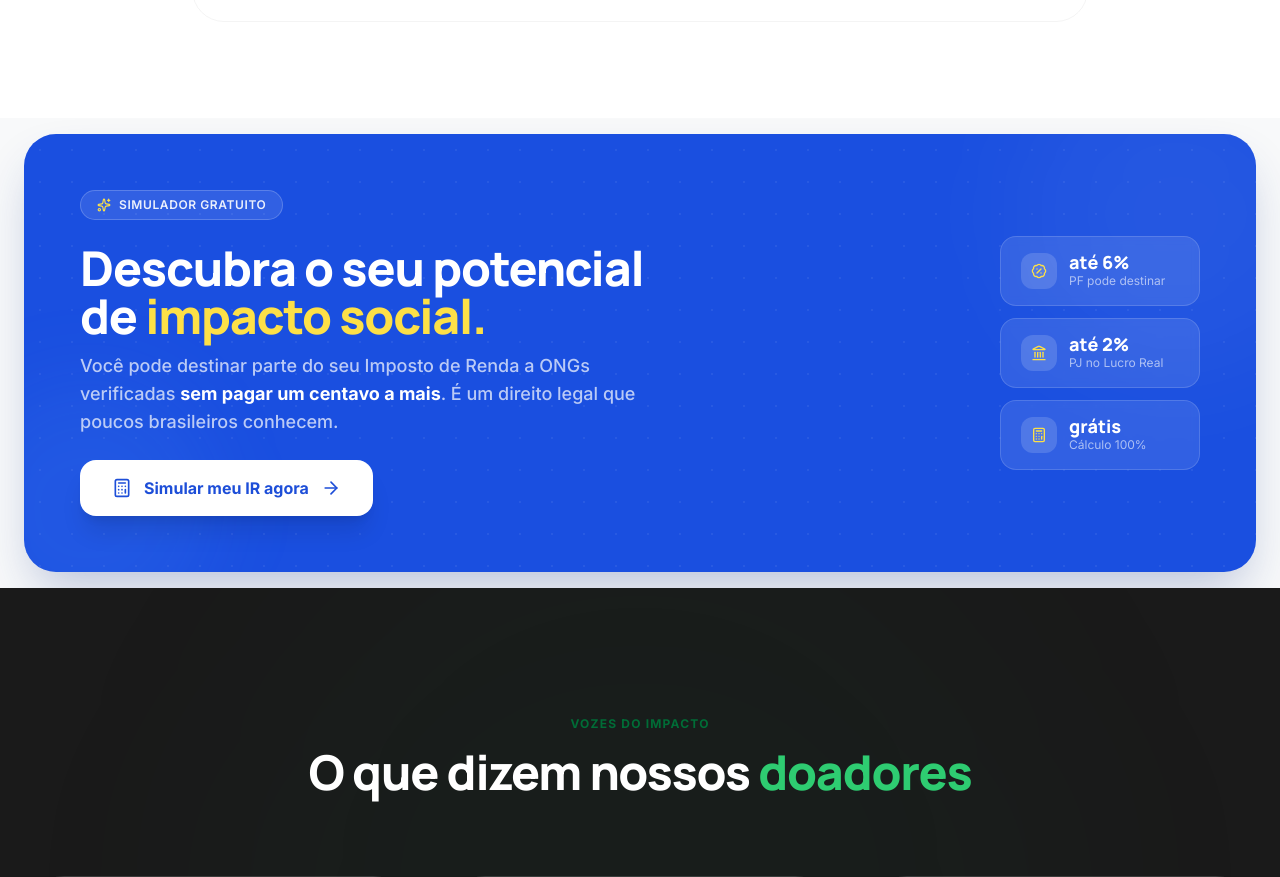
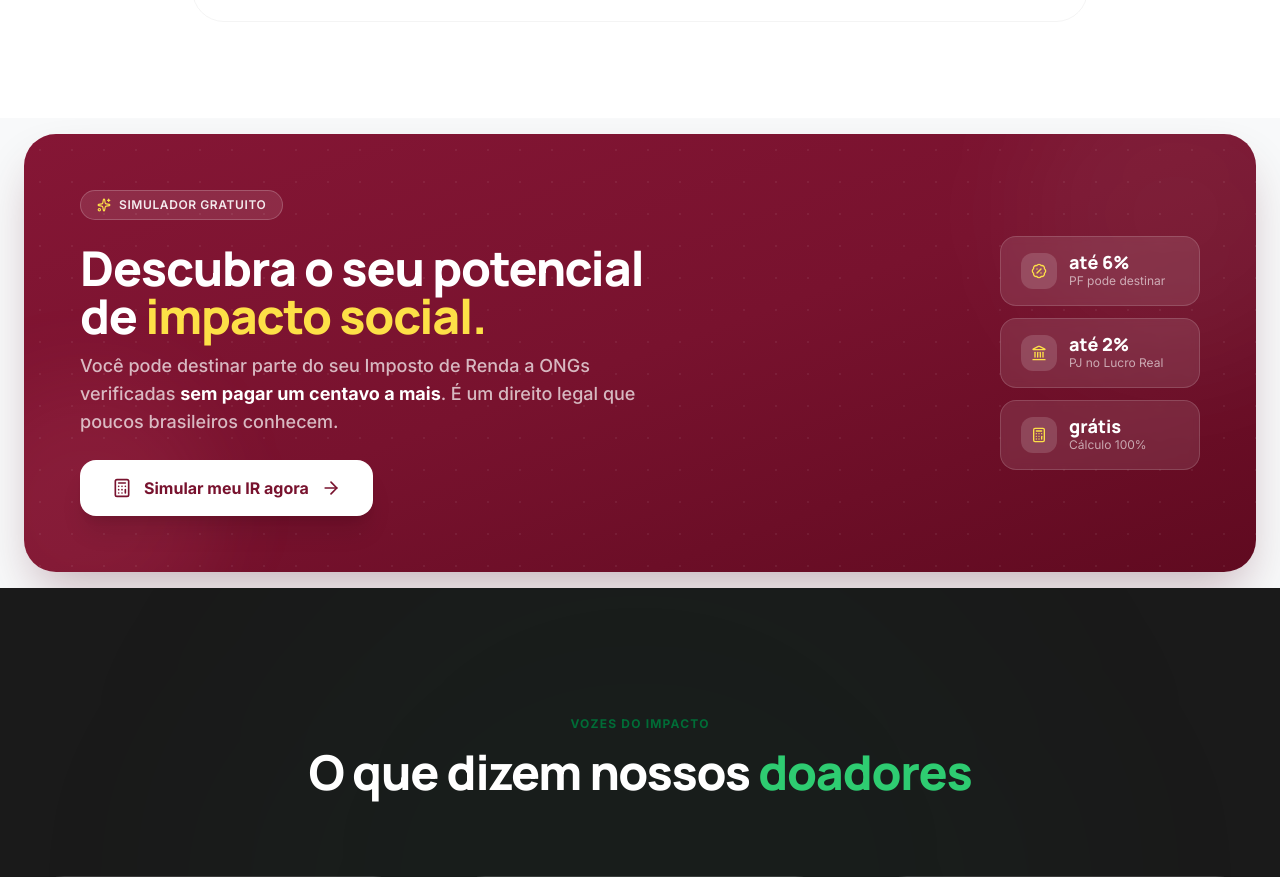
Before and after one commit to danilodias-dev/DoaHub-TCC, a React (Vite) app: page / in a window 1280 px wide. Shown: the part 2440-3317 px from the top of the page. Built offline with nearby package versions, Linux system fonts and the light colour scheme.

Commit message:
style: atualiza cores do SimulatorCTA para a paleta vinho

```diff
--- a/src/components/ui/SimulatorCTA.jsx
+++ b/src/components/ui/SimulatorCTA.jsx
@@ -21,12 +21,12 @@ export function SimulatorCTA() {
     >
       <div className="max-w-7xl mx-auto">
         <div
-          className="relative rounded-[2rem] overflow-hidden bg-[#1a4fe0] shadow-2xl shadow-blue-900/30"
+          className="relative rounded-[2rem] overflow-hidden bg-gradient-to-br from-[#851635] via-[#78122e] to-[#600a20] shadow-2xl shadow-rose-950/30"
         >
           {/* Background decorations */}
           <div className="absolute inset-0 pointer-events-none overflow-hidden">
             <div className="absolute -top-20 -right-20 w-80 h-80 bg-white/5 rounded-full blur-3xl" />
-            <div className="absolute -bottom-16 -left-16 w-64 h-64 bg-blue-400/10 rounded-full blur-2xl" />
+            <div className="absolute -bottom-16 -left-16 w-64 h-64 bg-rose-400/10 rounded-full blur-2xl" />
             {/* Grid dots */}
             <div
               className="absolute inset-0 opacity-10"
@@ -80,7 +80,7 @@ export function SimulatorCTA() {
                   id="simulator-cta-btn"
                   type="button"
                   onClick={() => navigate('/simulador-ir')}
-                  className="group inline-flex items-center gap-3 bg-white text-blue-700 font-black text-base px-8 py-4 rounded-2xl shadow-xl hover:bg-yellow-300 hover:text-blue-900 transition-all duration-300 active:scale-95"
+                  className="group inline-flex items-center gap-3 bg-white text-[#78122e] font-black text-base px-8 py-4 rounded-2xl shadow-xl hover:bg-yellow-300 hover:text-[#52091c] transition-all duration-300 active:scale-95"
                 >
                   <Calculator className="w-5 h-5" />
                   Simular meu IR agora
```
